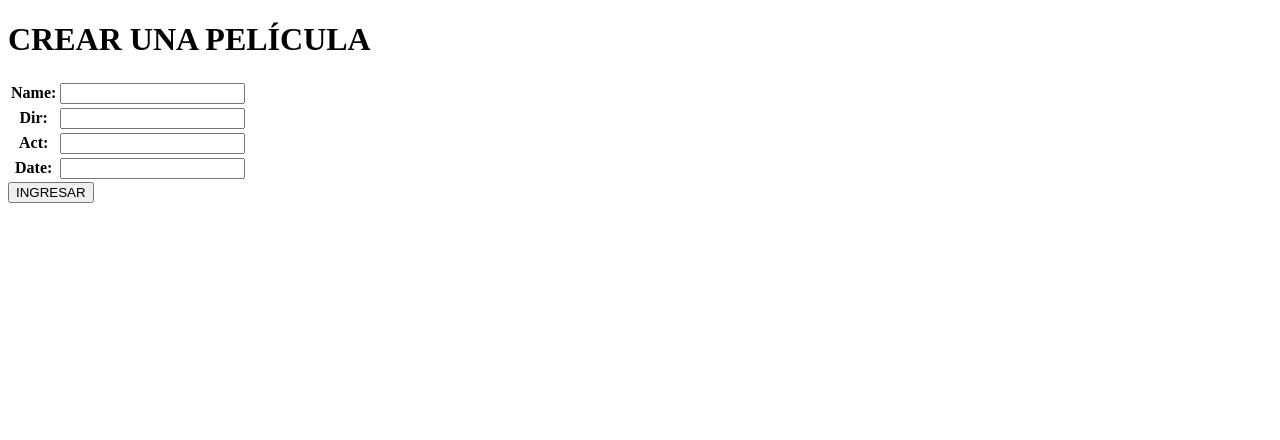
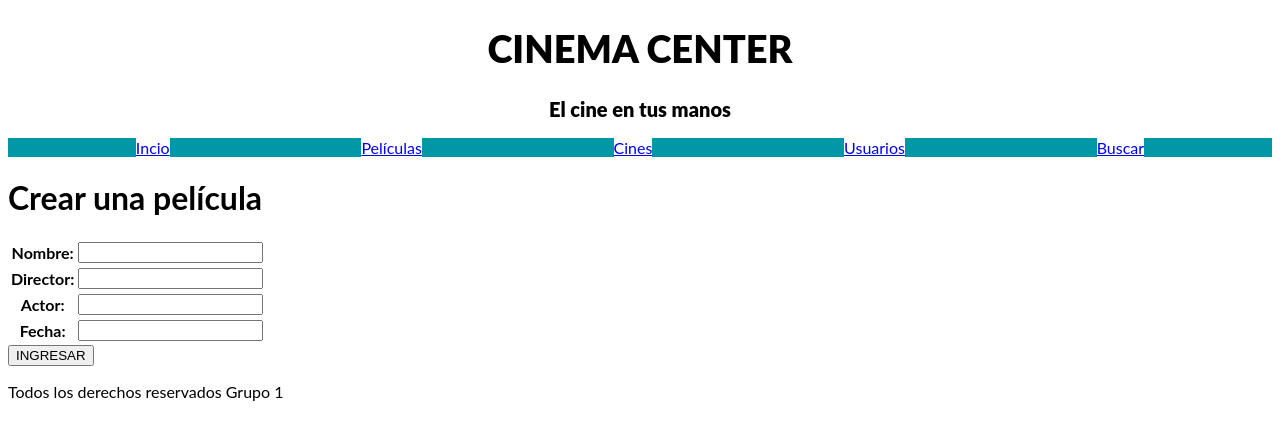
Before and after one commit to LucasMigliaccio/ProyectoCoderGrupo1, a Django app: page /cineproyecto/new-movie-form/ in a window 1280 px wide. Shown: the top 440 px of the page. Run offline with Django 4.2, Linux system fonts and the light colour scheme.

Commit message:
Se agregaron html principal para heredar en el resto. Links en nav bar

```diff
--- a/AppCoder/cineproyecto/forms.py
+++ b/AppCoder/cineproyecto/forms.py
@@ -2,10 +2,10 @@ from django import forms
 
 class MoviesForm(forms.Form):
 
-    name = forms.CharField(max_length=30)
-    dir = forms.CharField(max_length=30)
-    act = forms.CharField(max_length=30)
-    date = forms.DateField()
+    Nombre = forms.CharField(max_length=30)
+    Director = forms.CharField(max_length=30)
+    Actor = forms.CharField(max_length=30)
+    Fecha = forms.DateField()
 
 class UserForm(forms.Form):
 
--- /dev/null
+++ b/AppCoder/cineproyecto/templates/css/css.css
@@ -0,0 +1,50 @@
+:root {
+    --blanco:#FFFFFF;
+    --negro:#212121;
+    --amarillo: #ffc107;
+    --secundario: #0097a7;
+    --gris: #757575;
+}
+
+html{
+    font-size: 62.5%;
+}
+body {
+    font-size: 16px; /* 1 rem = 10px */
+    font-family: 'Lato', sans-serif;
+}
+
+.titulo {
+    text-align: center;
+    font-size: 3.8rem;
+    font-weight: 900;
+}
+
+.titulo2 {
+    text-align: center;
+    font-size: 2rem;
+    font-weight: 900;
+}
+
+.spam {
+    font-size: 2rem;
+}
+
+.contenedor {
+    width: 120rem;
+    margin: 1rem auto;
+}
+.nav-bg {
+    background-color: var(--secundario);
+}
+
+.navegacion-principal {
+    padding: 0,5rem;
+    text-decoration: none;
+    display: flex;
+    justify-content: space-around;
+}
+
+.navegacion-principal a {
+    background-color: var(--blanco);
+}
--- a/AppCoder/cineproyecto/templates/findmovie.html
+++ b/AppCoder/cineproyecto/templates/findmovie.html
@@ -6,6 +6,8 @@
     <meta name="viewport" content="width=device-width, initial-scale=1.0">
     <title>Busca tu película</title>
 </head>
+
+
 <body>
     <h1>BUSCAR UNA PELÍCULA</h1>
 
--- a/AppCoder/cineproyecto/templates/moviesForm.html
+++ b/AppCoder/cineproyecto/templates/moviesForm.html
@@ -1,13 +1,20 @@
-<!DOCTYPE html>
+<!-- <!DOCTYPE html>
 <html lang="en">
 <head>
     <meta charset="UTF-8">
     <meta http-equiv="X-UA-Compatible" content="IE=edge">
     <meta name="viewport" content="width=device-width, initial-scale=1.0">
-    <title>Creación Película</title>
+    <title>Crear una película</title>
 </head>
-<body>
-    <h1>CREAR UNA PELÍCULA</h1>
+
+<body> -->
+
+{% extends 'padre.html' %}
+
+    {% block contenido %}
+
+
+        <h1>Crear una película</h1>
 
         {% if myform.errors %}
 
@@ -29,5 +36,8 @@
 
     </form>
 
-</body>
-</html>
+{% endblock contenido%}
+
+<!-- </body>
+
+</html> -->
--- /dev/null
+++ b/AppCoder/cineproyecto/templates/padre.html
@@ -0,0 +1,40 @@
+<!DOCTYPE html>
+<html lang="en">
+<head>
+    <meta charset="UTF-8">
+    <meta http-equiv="X-UA-Compatible" content="IE=edge">
+    <meta name="viewport" content="width=device-width, initial-scale=1.0">
+    <title>CINEMA CENTER</title>
+    <link rel="stylesheet" href="'https://fonts.googleapis.com/css2?family=Lato:wght@300;900&display=swap'">
+    <link rel="preload" href="css/css.css" as="style">
+    <link rel="stylesheet" href="css/css.css">
+</head>
+<body>
+    <header>
+        <h1 class="titulo">CINEMA CENTER </spam></h1>
+        <h2 class="titulo2"> El cine en tus manos </h2>
+    </header>
+
+<div class="nav-bg">
+    <nav class="navegacion-principal contenedor">
+        <a href='{% url "Inicio" %}'>Incio</a>
+        <a href='{% url "Peliculas" %}'>Películas</a>
+        <a href='{% url "FormularioCine" %}'>Cines</a>
+        <a href='{% url "FormularioUsuario" %}'>Usuarios</a>
+
+        <a href='{% url "BusquedaPelicula" %}'>Buscar</a>
+    </nav>
+</div>
+
+{% block contenido %}
+
+
+{% endblock contenido %}
+
+  <footer>
+  <p>Todos los derechos reservados Grupo 1</p>
+
+
+  </footer>
+
+</body>
--- a/AppCoder/cineproyecto/urls.py
+++ b/AppCoder/cineproyecto/urls.py
@@ -1,12 +1,14 @@
 from django import views
 from django.urls import path
-from .views import movies, moviesForm, userForm, findmovie, find,cinemaForm
+from .views import movies, moviesForm, userForm, findmovie, find,cinemaForm, index
 
 urlpatterns = [
+    path('',index, name="Inicio"),
     path('new-movie/', movies),
-    path('new-movie-form/', moviesForm, name="FormularioPelicula"),
+    path('new-movie-form/', moviesForm, name='Peliculas'),
     path('new-user-form/', userForm, name="FormularioUsuario"),
     path('new-cinema-form/',cinemaForm, name="FormularioCine"),
     path('findmovie/', findmovie, name="BusquedaPelicula"),
     path('find/',find),
+
 ]
--- a/AppCoder/cineproyecto/views.py
+++ b/AppCoder/cineproyecto/views.py
@@ -16,7 +16,7 @@ def moviesForm(request):
         if myform.is_valid:
             print(myform)
             movie_info = myform.cleaned_data
-            movie = Movies (name=movie_info["name"],dir=movie_info["dir"],act=movie_info["act"],date=movie_info["date"])
+            movie = Movies (name=movie_info["Nombre"],dir=movie_info["Director"],act=movie_info["Actor"],date=movie_info["Fecha"])
             movie.save()
             return HttpResponse(F"Pelicula creada")
     else:
@@ -60,8 +60,10 @@ def find (request):
         nombre = request.GET["nombre"]
         peliculas = Movies.objects.filter(name__icontains = nombre)
         return HttpResponse(peliculas)
-        #return render(request,"searchresponse.html",{"Título": peliculas})
 
     else:
          respuesta = "Cargar nombre"
          return HttpResponse (respuesta)
+
+def index (request):
+    return render(request,"index.html")
```
Also changed, not shown: AppCoder/cineproyecto/templates/cinemaform.html (+4 -11 lines), AppCoder/cineproyecto/templates/index.html (added, +8 -0 lines), AppCoder/cineproyecto/templates/searchresponse.html (+6 -5 lines), AppCoder/cineproyecto/templates/usersForm.html (+10 -5 lines), AppCoder/db.sqlite3, README.md. Lines whose indentation alone changed are shown as unchanged.
